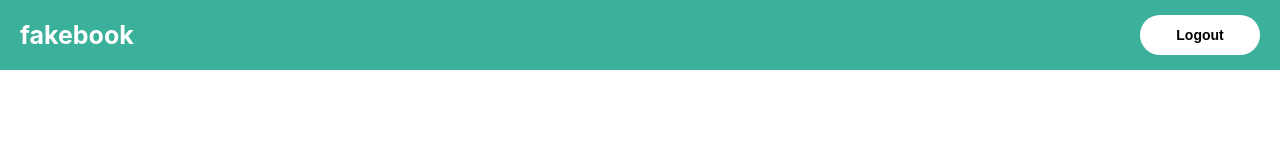
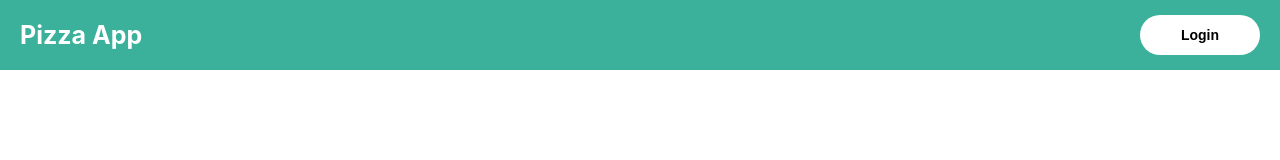
Before and after one commit to piyusha2001/OIBSIP_Pizza-delivery-app, a React (Create React App) app in the folder client/: page / in a window 1280 px wide. Shown: the top 160 px of the page. Built offline with nearby package versions, Linux system fonts and the light colour scheme.

Commit message:
Login button added and linked

```diff
--- a/client/src/components/Main/index.jsx
+++ b/client/src/components/Main/index.jsx
@@ -1,6 +1,8 @@
+import { useNavigate } from 'react-router-dom';
 import styles from './styles.module.css';
-
 const Main = () => {
+	let navigate = useNavigate();
+	const user = localStorage.getItem('token');
 	const handleLogout = () => {
 		localStorage.removeItem('token');
 		window.location.reload();
@@ -9,10 +11,26 @@ const Main = () => {
 	return (
 		<div className={styles.main_container}>
 			<nav className={styles.navbar}>
-				<h1>fakebook</h1>
-				<button className={styles.white_btn} onClick={handleLogout}>
-					Logout
-				</button>
+				<h1>Pizza App</h1>
+				<div>
+					{user ? (
+						<button
+							className={styles.white_btn}
+							onClick={handleLogout}
+						>
+							Logout
+						</button>
+					) : (
+						<button
+							className={styles.white_btn}
+							onClick={() => {
+								navigate('/login');
+							}}
+						>
+							Login
+						</button>
+					)}
+				</div>
 			</nav>
 		</div>
 	);
```
